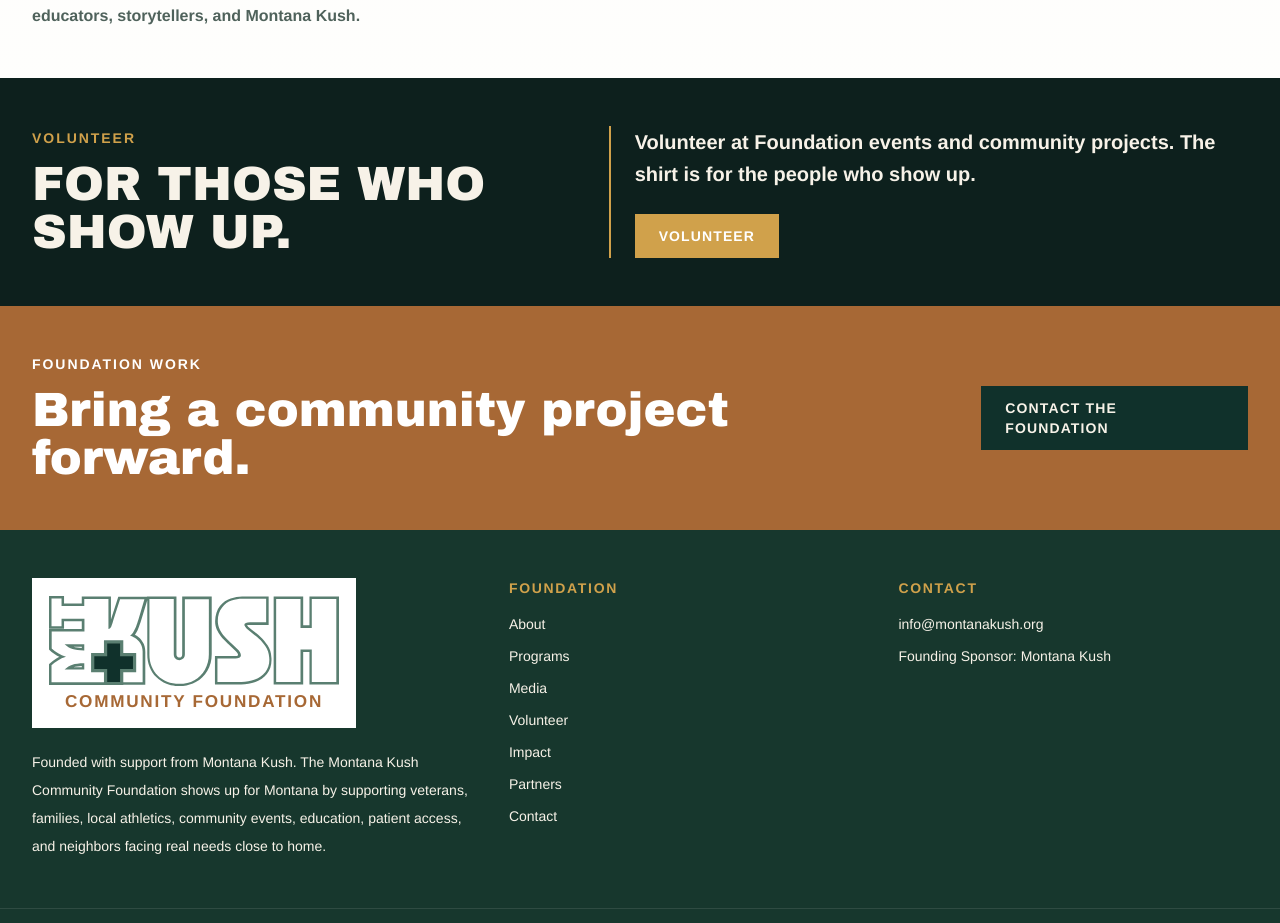
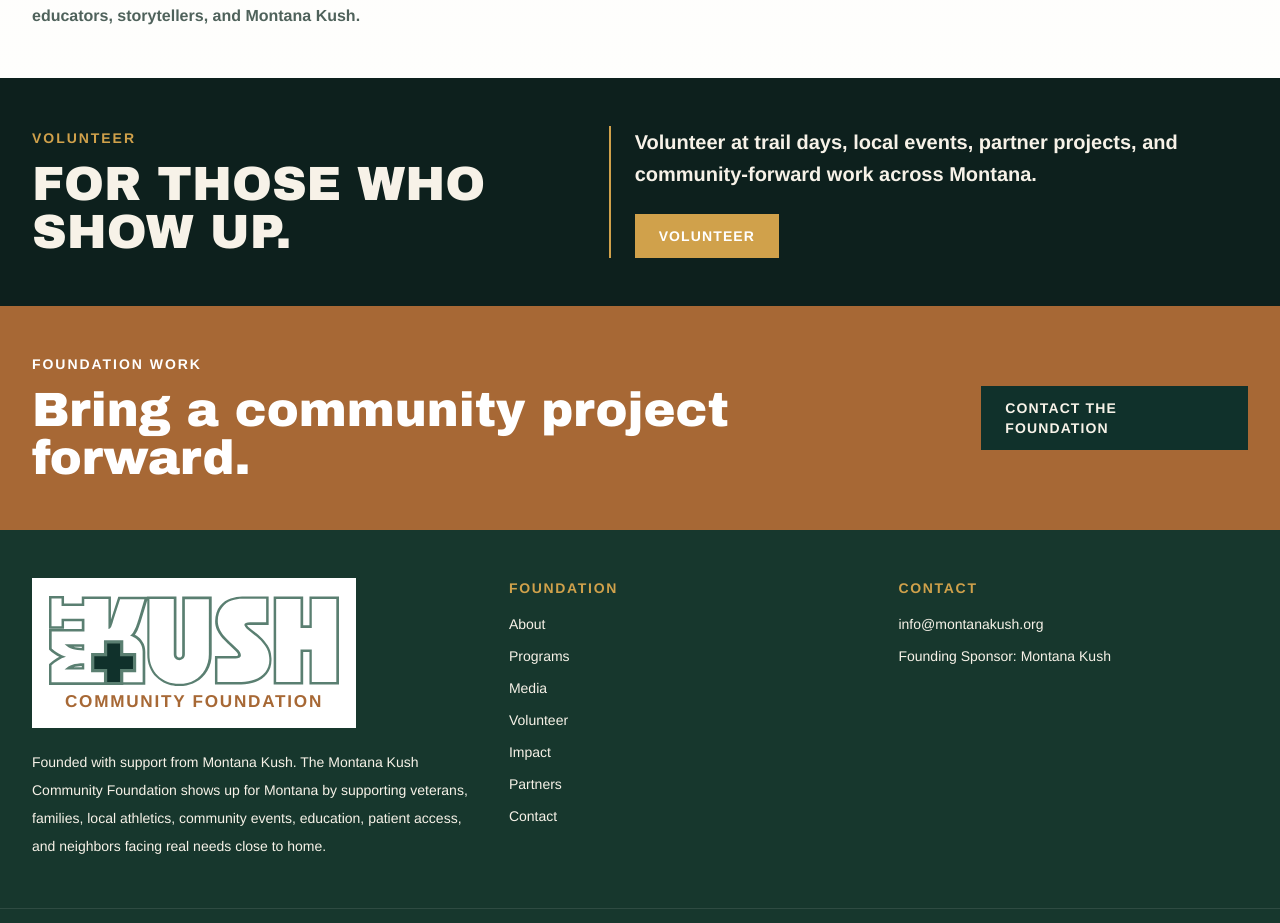
Before and after one commit to Coldwater26/mt-kush-foundation, a Next.js app: page / in a window 1280 px wide. Shown: the part 3080-4003 px from the top of the page. Built offline with nearby package versions, Linux system fonts and the light colour scheme.

Commit message:
Remove shirt mention from homepage

```diff
--- a/app/page.tsx
+++ b/app/page.tsx
@@ -190,7 +190,7 @@
           </div>
           <div className="border-l-2 border-gold pl-6">
             <p className="max-w-2xl text-xl font-semibold leading-8 text-cream">
-              Volunteer at Foundation events and community projects. The shirt is for the people who show up.
+              Volunteer at trail days, local events, partner projects, and community-forward work across Montana.
             </p>
             <div className="mt-6">
               <ButtonLink href="/merch" className="bg-gold text-forest hover:bg-cream">
```
